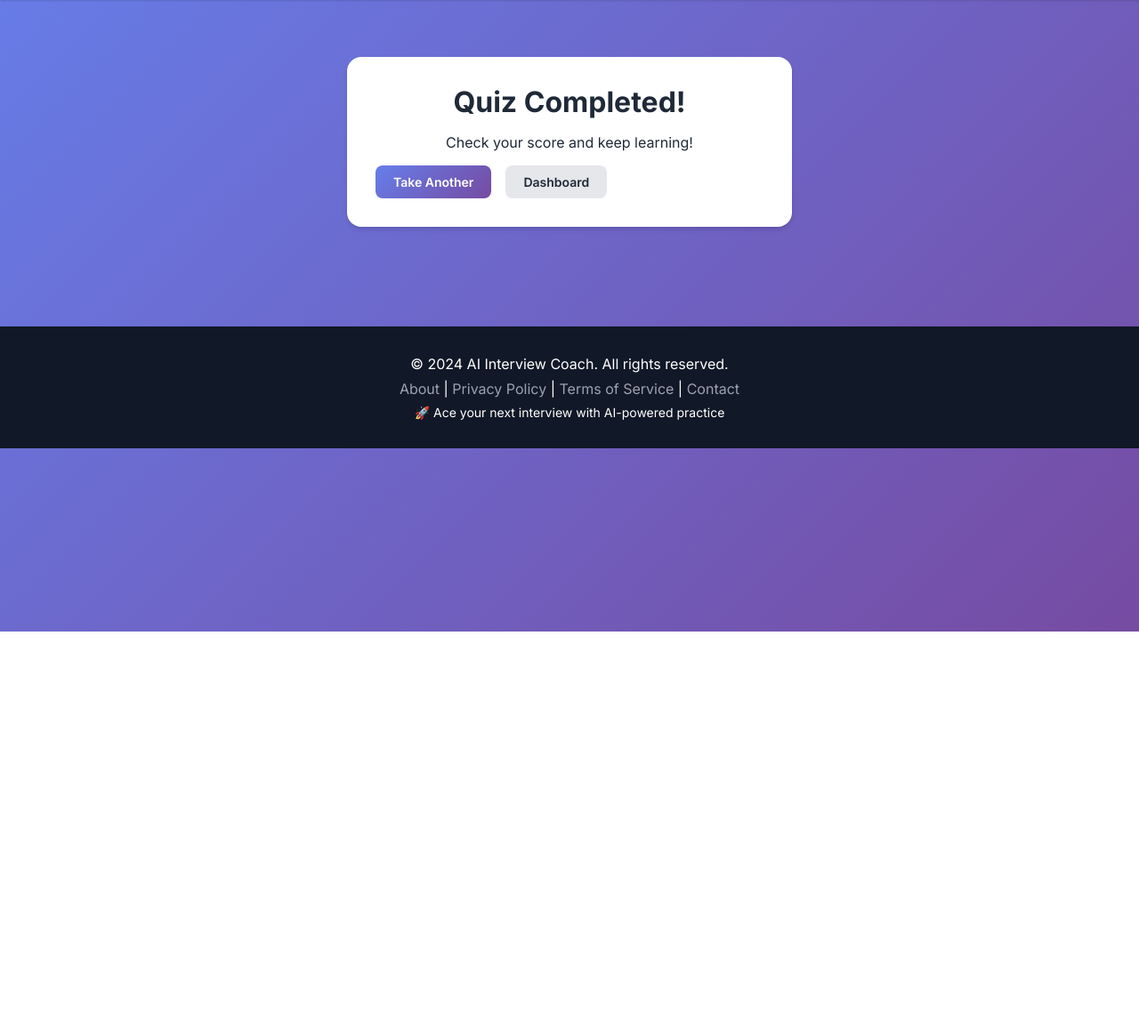
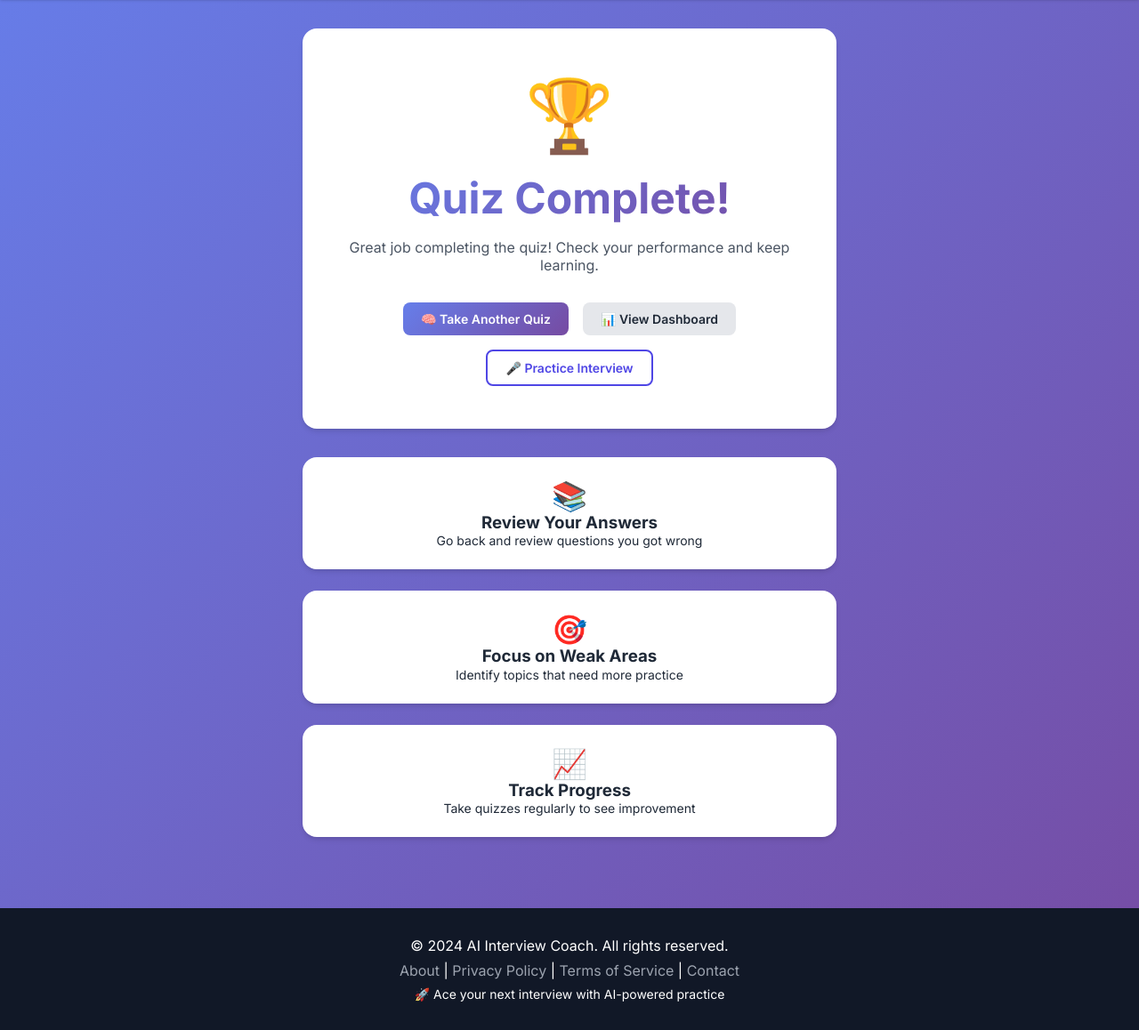
Before and after one commit to devanshsinghtomar/AI-interview-coach-module, a Flask app: page /quiz-complete in a window 1280 px wide. Shown: the part 90-1248 px from the top of the page at 89% size. Before the commit the page ends 800 px from the top, so only its background shows below. Run offline with Flask 3, Linux system fonts and the light colour scheme; the visitor is signed in with stand-in values (Sample User, id 1).

Commit message:
Update quiz_complete.html

```diff
--- a/templates/quiz_complete.html
+++ b/templates/quiz_complete.html
@@ -1,14 +1,45 @@
-<!-- templates/quiz_complete.html -->
 {% extends "base.html" %}
+
+{% block title %}Quiz Complete - AI Interview Coach{% endblock %}
+
 {% block content %}
-<div style="max-width: 500px; margin: 2rem auto; text-align: center;">
-    <div class="card" style="padding: 2rem;">
-        <i class="fas fa-chart-line" style="font-size: 4rem; color: #48bb78;"></i>
-        <h2>Quiz Completed!</h2>
-        <p>Check your score and keep learning!</p>
-        <div style="display: flex; gap: 1rem; margin-top: 1rem;">
-            <a href="/skill-quiz" class="btn btn-primary">Take Another</a>
-            <a href="/dashboard" class="btn btn-secondary">Dashboard</a>
+<div style="max-width: 600px; margin: 0 auto; text-align: center;" class="fade-in">
+    <div class="card">
+        <div class="card-body" style="padding: 3rem 2rem;">
+            <div style="font-size: 5rem;">🏆</div>
+            <h1 style="margin: 1rem 0;">Quiz Complete!</h1>
+            <p style="color: var(--gray-600); margin-bottom: 2rem;">
+                Great job completing the quiz! Check your performance and keep learning.
+            </p>
+            <div style="display: flex; gap: 1rem; justify-content: center; flex-wrap: wrap;">
+                <a href="{{ url_for('skill_quiz') }}" class="btn btn-primary">🧠 Take Another Quiz</a>
+                <a href="{{ url_for('dashboard') }}" class="btn btn-secondary">📊 View Dashboard</a>
+                <a href="{{ url_for('mock_interview') }}" class="btn btn-outline">🎤 Practice Interview</a>
+            </div>
+        </div>
+    </div>
+
+    <div class="grid" style="margin-top: 2rem;">
+        <div class="card">
+            <div class="card-body" style="text-align: center;">
+                <div style="font-size: 2rem;">📚</div>
+                <h3>Review Your Answers</h3>
+                <p style="font-size: 0.875rem;">Go back and review questions you got wrong</p>
+            </div>
+        </div>
+        <div class="card">
+            <div class="card-body" style="text-align: center;">
+                <div style="font-size: 2rem;">🎯</div>
+                <h3>Focus on Weak Areas</h3>
+                <p style="font-size: 0.875rem;">Identify topics that need more practice</p>
+            </div>
+        </div>
+        <div class="card">
+            <div class="card-body" style="text-align: center;">
+                <div style="font-size: 2rem;">📈</div>
+                <h3>Track Progress</h3>
+                <p style="font-size: 0.875rem;">Take quizzes regularly to see improvement</p>
+            </div>
         </div>
     </div>
 </div>
```
